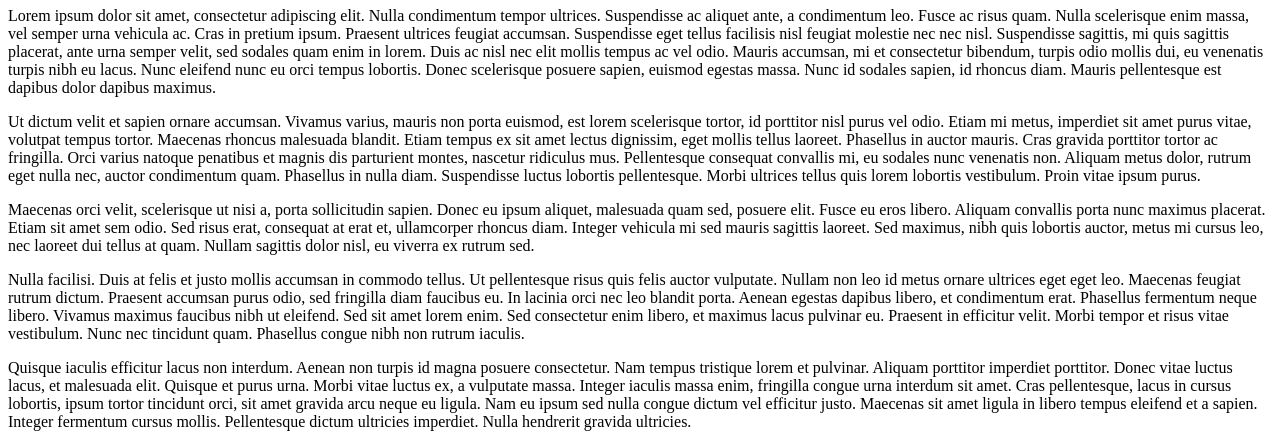
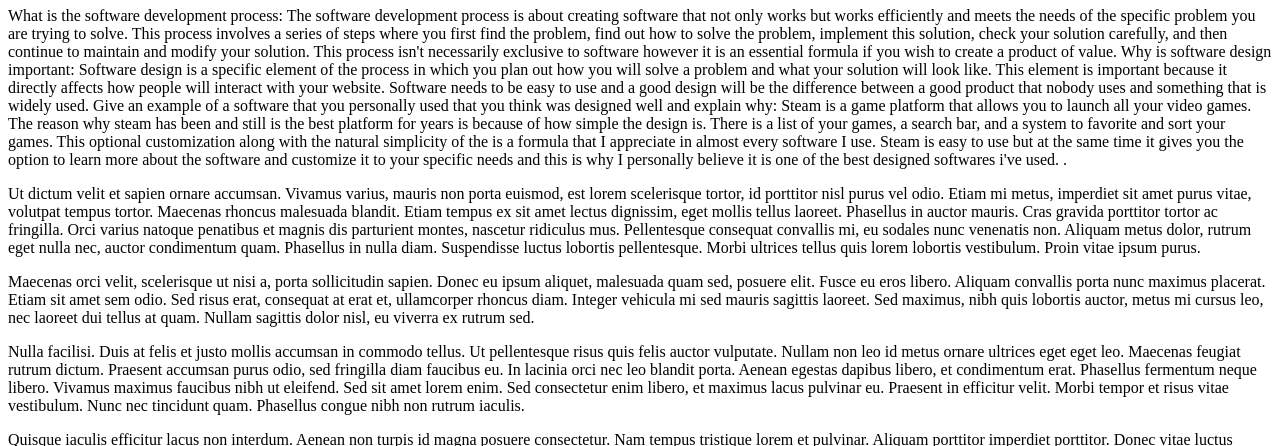
Before and after one commit to bbernardino/cuddly-chainsaw, a plain HTML site: page index.html in a window 1280 px wide. Shown: the part 73-519 px from the top of the page. Drawn offline with Linux system fonts and the light colour scheme.

Commit message:
Update index.html

```diff
--- a/index.html
+++ b/index.html
@@ -7,15 +7,25 @@
 </head>
 
 <body>
-  <h1>Mauris Tincidunt</h1>
-  <p>Lorem ipsum dolor sit amet, consectetur adipiscing elit. Nulla condimentum tempor ultrices. Suspendisse ac aliquet
-    ante, a condimentum leo. Fusce ac risus quam. Nulla scelerisque enim massa, vel semper urna vehicula ac. Cras in
-    pretium ipsum. Praesent ultrices feugiat accumsan. Suspendisse eget tellus facilisis nisl feugiat molestie nec nec
-    nisl. Suspendisse sagittis, mi quis sagittis placerat, ante urna semper velit, sed sodales quam enim in lorem. Duis
-    ac nisl nec elit mollis tempus ac vel odio. Mauris accumsan, mi et consectetur bibendum, turpis odio mollis dui, eu
-    venenatis turpis nibh eu lacus. Nunc eleifend nunc eu orci tempus lobortis. Donec scelerisque posuere sapien,
-    euismod egestas massa. Nunc id sodales sapien, id rhoncus diam. Mauris pellentesque est dapibus dolor dapibus
-    maximus.</p>
+  <h1>Im so good at coding</h1>
+  <p>What is the software development process:
+The software development process is about creating software that not only works but works efficiently and meets the needs of the specific problem you are trying to solve.
+This process involves a series of steps where you first find the problem, find out how to solve the problem, implement this solution, check your solution carefully,
+and then continue to maintain and modify your solution. This process isn't necessarily exclusive to software however it is an essential formula if you wish to create
+a product of value.
+
+Why is software design important:
+Software design is a specific element of the process in which you plan out how you will solve a problem and what your solution will look like. This element is important
+because it directly affects how people will interact with your website. Software needs to be easy to use and a good design will be the difference between a good product
+that nobody uses and something that is widely used.
+
+Give an example of a software that you personally used that you think was
+designed well and explain why:
+Steam is a game platform that allows you to launch all your video games. The reason why steam has been and still is the best platform for years is because of how simple the
+design is. There is a list of your games, a search bar, and a system to favorite and sort your games. This optional customization along with the natural simplicity of the is a
+formula that I appreciate in almost every software I use. Steam is easy to use but at the same time it gives you the option to learn more about the software and customize it to
+your specific needs and this is why I personally believe it is one of the best designed softwares i've used.
+.</p>
   <p>Ut dictum velit et sapien ornare accumsan. Vivamus varius, mauris non porta euismod, est lorem scelerisque tortor,
     id porttitor nisl purus vel odio. Etiam mi metus, imperdiet sit amet purus vitae, volutpat tempus tortor. Maecenas
     rhoncus malesuada blandit. Etiam tempus ex sit amet lectus dignissim, eget mollis tellus laoreet. Phasellus in
```
